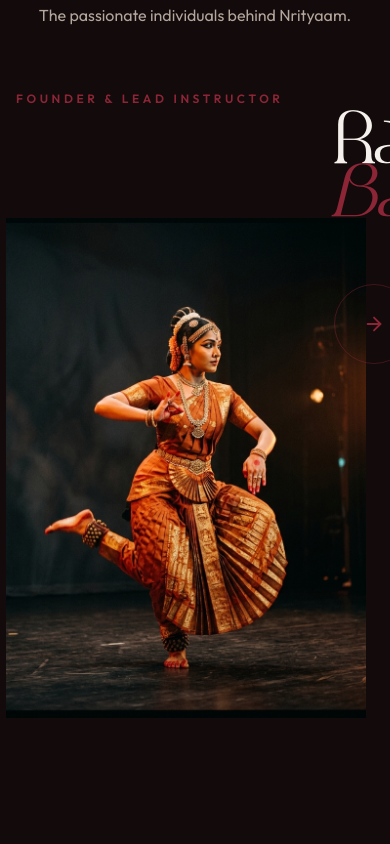
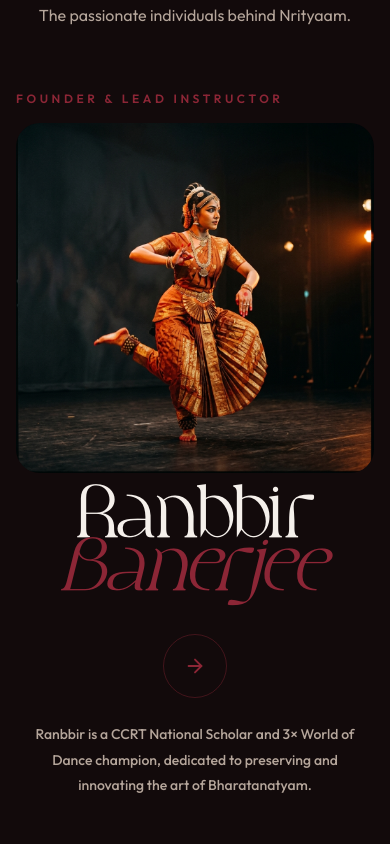
Before and after one commit to AvraCodes/Nrityam-academy, a Next.js app: page /about in a window 390 px wide. Shown: the part 2040-2884 px from the top of the page. Built offline with nearby package versions, Linux system fonts and the light colour scheme; no server answers.

Commit message:
Update ProductHighlightCard tilt, make TeamMemberCard responsive, use GlowCard in StudentJourney lifecycle, and use ProductHighlightCard in AcademyFeatures

```diff
--- a/components/sections/AcademyFeatures.tsx
+++ b/components/sections/AcademyFeatures.tsx
@@ -122,22 +122,22 @@ export default function AcademyFeatures() {
           </Tile>
 
           {/* 1x2 Certification */}
-          <Tile wrapperClassName="row-span-2 bg-white/70 dark:bg-white/5 shadow-sm" delay={0.4}>
-            <div className="flex flex-col h-full justify-between">
-              <div>
-                <div className="flex h-10 w-10 items-center justify-center rounded-xl bg-primary/5 ring-1 ring-primary/10 mb-4 text-text-muted">
-                  <GiOpenBook className="h-5 w-5" />
-                </div>
-                <h3 className="text-lg font-medium text-text-main mb-2">Certification</h3>
-                <p className="text-xs text-text-muted font-light leading-relaxed">
-                  Clear exams at every tier to earn verified Nrityam Academy certifications.
-                </p>
-              </div>
-              <div className="w-full aspect-square rounded-full border border-dashed border-primary/20 flex items-center justify-center opacity-50 group-hover:opacity-100 transition-opacity bg-primary/5">
-                <GiShieldBounces className="w-10 h-10 text-secondary-dark" />
-              </div>
-            </div>
-          </Tile>
+          <motion.div
+            initial={{ opacity: 0, y: 20 }}
+            whileInView={{ opacity: 1, y: 0 }}
+            viewport={{ once: true }}
+            transition={{ duration: 0.6, delay: 0.4 }}
+            className="row-span-2"
+          >
+            <ProductHighlightCard
+              categoryIcon={<GiOpenBook className="h-4 w-4" />}
+              category="Certification"
+              title="Verified Certification"
+              description="Clear exams at every tier to earn verified Nrityam Academy certifications."
+              imageSrc="/logo.jpeg"
+              imageAlt="Nrityam Logo"
+            />
+          </motion.div>
 
           {/* 1x1 Physical conditioning */}
           <Tile delay={0.5}>
--- a/components/sections/StudentJourney.tsx
+++ b/components/sections/StudentJourney.tsx
@@ -135,13 +135,17 @@ export default function StudentJourney() {
               >
                 {stages.map((stage, i) => (
                   <div key={i} className="relative group">
-                    <div className="h-full p-6 rounded-2xl border border-primary/10 bg-white/50 dark:bg-white/5 hover:bg-white/80 dark:hover:bg-white/10 transition-colors flex flex-col justify-between group-hover:border-primary/30 relative z-10 shadow-sm">
-                      <div>
+                    <GlowCard
+                      customSize
+                      glowColor="primary"
+                      className="h-full p-6 border-primary/10 bg-white/50 dark:bg-white/5 flex flex-col justify-between group shadow-sm text-left"
+                    >
+                      <div className="relative z-10">
                         <div className="text-[10px] font-mono text-primary mb-3 tracking-widest uppercase">Stage 0{i + 1}</div>
                         <h4 className="text-base font-semibold text-text-main mb-2 leading-tight">{stage.title}</h4>
                       </div>
-                      <p className="text-xs text-text-muted font-light mt-4 leading-relaxed">{stage.desc}</p>
-                    </div>
+                      <p className="text-xs text-text-muted font-light mt-4 leading-relaxed relative z-10">{stage.desc}</p>
+                    </GlowCard>
                     {i < stages.length - 1 && (
                       <div className="hidden md:block absolute top-1/2 -right-4 -translate-y-1/2 z-20 text-primary">
                         <ChevronRight className="w-6 h-6 opacity-50" />
--- a/components/ui/TeamMemberCard.tsx
+++ b/components/ui/TeamMemberCard.tsx
@@ -50,14 +50,14 @@ export default function TeamMemberCard({
         </p>
       </motion.div>
 
-      <div className='flex items-center justify-end'>
+      <div className='flex flex-col sm:flex-row items-center sm:justify-end gap-6 sm:gap-0'>
         <motion.div
           initial={{ opacity: 0, scale: 0.95, y: 30 }}
           animate={{ opacity: 1, scale: 1, y: 0 }}
           transition={{ duration: 0.7, delay: 0.15, ease: [0.22, 1, 0.36, 1] }}
           className={cn(
-            'relative h-125 w-90 shrink-0 overflow-hidden',
-            isPositionRight && 'order-1'
+            'relative h-[350px] sm:h-[400px] lg:h-[500px] w-full sm:w-[300px] lg:w-[360px] shrink-0 overflow-hidden rounded-3xl sm:rounded-none',
+            isPositionRight && 'sm:order-1'
           )}
         >
           <div className='pointer-events-none absolute inset-0 z-10 bg-gradient-to-t from-black/20 via-transparent to-transparent' />
@@ -73,8 +73,8 @@ export default function TeamMemberCard({
           animate={{ opacity: 1, x: 0 }}
           transition={{ duration: 0.6, delay: 0.3, ease: [0.22, 1, 0.36, 1] }}
           className={cn(
-            'relative -left-8 z-20 flex w-[calc(100%-350px)] flex-col gap-14',
-            isPositionRight && 'left-8 items-end'
+            'relative sm:-left-8 z-20 flex w-full sm:w-[calc(100%-300px)] lg:w-[calc(100%-350px)] flex-col gap-8 sm:gap-14 px-4 sm:px-0 text-center sm:text-left items-center sm:items-start',
+            isPositionRight && 'sm:left-8 sm:items-end sm:text-right'
           )}
         >
           <div>
@@ -85,29 +85,29 @@ export default function TeamMemberCard({
             </p>
           </div>
 
-          <div className={cn('flex gap-8', isPositionRight && 'justify-end')}>
+          <div className={cn('flex flex-col sm:flex-row gap-6 sm:gap-8 items-center sm:items-start', isPositionRight && 'sm:justify-end')}>
             <motion.div
               whileHover={{ scale: 1.1 }}
               whileTap={{ scale: 0.95 }}
               className={cn(
-                'group flex h-20 w-20 shrink-0 cursor-pointer items-center justify-center rounded-full border border-primary/40 transition-colors duration-300 hover:border-primary hover:bg-primary text-primary hover:text-white',
-                isPositionRight && 'order-1'
+                'group flex h-16 w-16 sm:h-20 sm:w-20 shrink-0 cursor-pointer items-center justify-center rounded-full border border-primary/40 transition-colors duration-300 hover:border-primary hover:bg-primary text-primary hover:text-white',
+                isPositionRight && 'sm:order-1'
               )}
             >
               <ArrowRight
                 size={22}
                 className={cn(
                   'transition-all duration-300 group-hover:-rotate-45 text-primary group-hover:text-white',
-                  isPositionRight && 'rotate-180 group-hover:rotate-225'
+                  isPositionRight && 'sm:rotate-180 group-hover:rotate-225'
                 )}
               />
             </motion.div>
 
-            <div className='w-[40%]'>
+            <div className='w-full sm:w-[60%] lg:w-[40%] text-center sm:text-left'>
               <p
                 className={cn(
                   'text-sm leading-[1.8] text-text-muted font-medium',
-                  isPositionRight && 'text-right'
+                  isPositionRight && 'sm:text-right'
                 )}
               >
                 {description}
--- a/components/ui/product-highlight-card.tsx
+++ b/components/ui/product-highlight-card.tsx
@@ -18,18 +18,20 @@ export const ProductHighlightCard = React.forwardRef<HTMLDivElement, ProductHigh
   ({ className, categoryIcon, category, title, description, imageSrc, imageAlt, ...props }, ref) => {
 
     // --- Animation Logic for 3D Tilt Effect ---
-    const mouseX = useMotionValue(0);
-    const mouseY = useMotionValue(0);
+    const mouseX = useMotionValue(0.5);
+    const mouseY = useMotionValue(0.5);
+    const isHovered = useMotionValue(0);
 
     const handleMouseMove = ({ clientX, clientY, currentTarget }: React.MouseEvent) => {
-      const { left, top } = currentTarget.getBoundingClientRect();
-      mouseX.set(clientX - left);
-      mouseY.set(clientY - top);
+      const { left, top, width, height } = currentTarget.getBoundingClientRect();
+      mouseX.set((clientX - left) / width);
+      mouseY.set((clientY - top) / height);
+      isHovered.set(1);
     };
 
     // Transform mouse position into a rotation value
-    const rotateX = useTransform(mouseY, [0, 350], [10, -10]);
-    const rotateY = useTransform(mouseX, [0, 350], [-10, 10]);
+    const rotateX = useTransform(mouseY, [0, 1], [10, -10]);
+    const rotateY = useTransform(mouseX, [0, 1], [-10, 10]);
 
     // Apply spring physics for a smoother animation
     const springConfig = { stiffness: 300, damping: 20 };
@@ -37,17 +39,18 @@ export const ProductHighlightCard = React.forwardRef<HTMLDivElement, ProductHigh
     const springRotateY = useSpring(rotateY, springConfig);
 
     // --- Animation Logic for Glow Effect ---
-    const glowX = useTransform(mouseX, [0, 350], [0, 100]);
-    const glowY = useTransform(mouseY, [0, 350], [0, 100]);
-    const glowOpacity = useTransform(mouseX, [0, 350], [0, 0.5]);
+    const glowX = useTransform(mouseX, [0, 1], [0, 100]);
+    const glowY = useTransform(mouseY, [0, 1], [0, 100]);
+    const glowOpacity = useTransform(isHovered, [0, 1], [0, 0.5]);
 
     return (
       <motion.div
         ref={ref}
         onMouseMove={handleMouseMove}
         onMouseLeave={() => {
-          mouseX.set(0);
-          mouseY.set(0);
+          mouseX.set(0.5);
+          mouseY.set(0.5);
+          isHovered.set(0);
         }}
         style={{
           rotateX: springRotateX,
```
